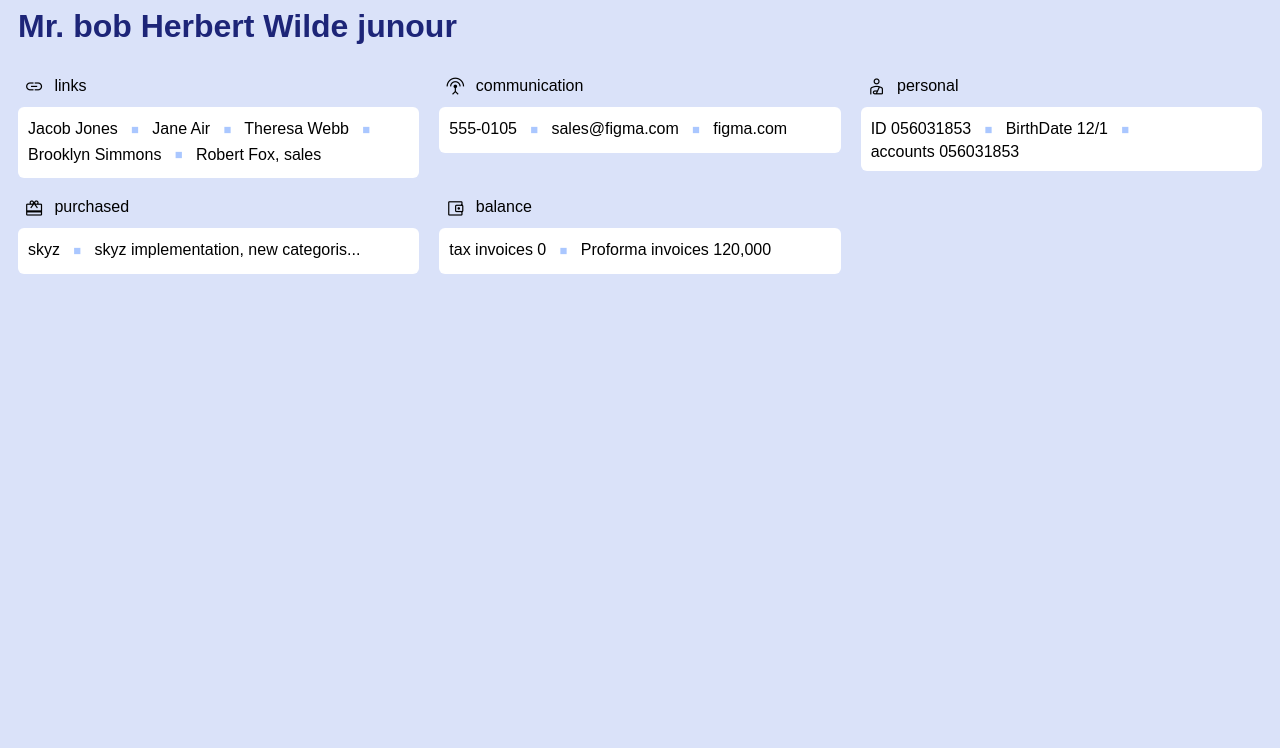
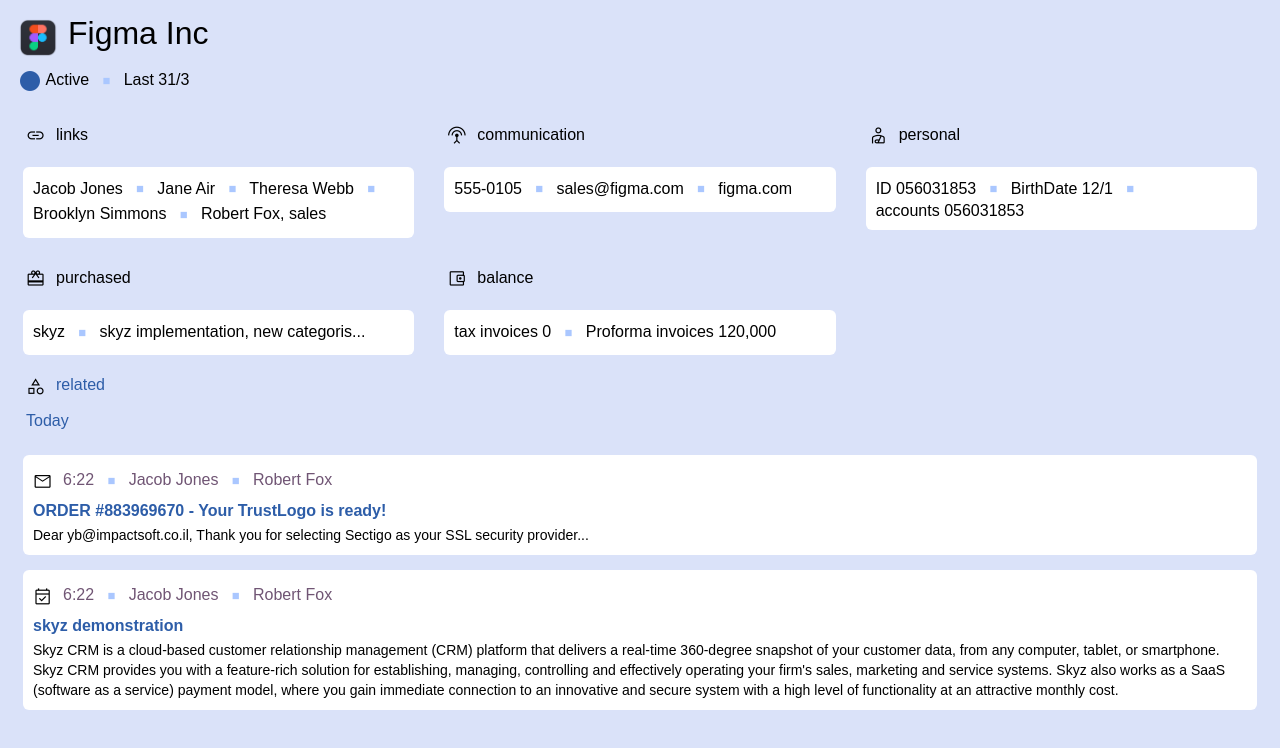
Before and after one commit to Yulitamara/Skyz, a plain HTML site: page index.html in a window 1280 px wide. Drawn offline with nearby package versions, Linux system fonts and the light colour scheme.

Commit message:
today section

```diff
--- a/index.html
+++ b/index.html
@@ -13,7 +13,14 @@
   </head>
   <body>
     <div class="container">
-      <header>Mr. bob Herbert Wilde junour</header>
+      <header>
+        <img src="/Skyz/figma-logo.png" alt="figma-logo" class="figma-logo" />
+        <div class="user">Figma Inc</div>
+      </header>
+      <div class="user-status">
+        <span class="material-symbols-outlined circle"> circle </span> Active
+        <span class="material-symbols-outlined stop"> stop </span> Last 31/3
+      </div>
 
       <div class="boxes-section">
         <div class="boxes-section_box">
@@ -92,6 +99,56 @@
           </div>
         </div>
       </div>
+
+      <div class="today-section">
+        <h5 class="today-section-related">
+          <span class="material-symbols-outlined icon"> category </span> related
+        </h5>
+        <h5 class="today-section_title">Today</h5>
+        <div class="today-section_boxes">
+          <div class="today-section_boxes-box">
+            <div class="today-section_boxes-box--details">
+              <span class="material-symbols-outlined icon"> mail </span> 6:22
+              <span class="material-symbols-outlined stop"> stop </span>
+              <nobr>Jacob Jones</nobr>
+              <span class="material-symbols-outlined stop"> stop </span>
+              <nobr>Robert Fox</nobr>
+            </div>
+            <h4 class="today-section_boxes-box--title">
+              ORDER #883969670 - Your TrustLogo is ready!
+            </h4>
+            <p class="today-section_boxes-box--para">
+              Dear yb@impactsoft.co.il, Thank you for selecting Sectigo as your
+              SSL security provider...
+            </p>
+          </div>
+
+          <div class="today-section_boxes-box">
+            <div class="today-section_boxes-box--details">
+              <span class="material-symbols-outlined icon">
+                event_available
+              </span>
+              6:22
+              <span class="material-symbols-outlined stop"> stop </span>
+              <nobr>Jacob Jones</nobr>
+              <span class="material-symbols-outlined stop"> stop </span>
+              <nobr>Robert Fox</nobr>
+            </div>
+            <h4 class="today-section_boxes-box--title">skyz demonstration</h4>
+            <p class="today-section_boxes-box--para">
+              Skyz CRM is a cloud-based customer relationship management (CRM)
+              platform that delivers a real-time 360-degree snapshot of your
+              customer data, from any computer, tablet, or smartphone. Skyz CRM
+              provides you with a feature-rich solution for establishing,
+              managing, controlling and effectively operating your firm's sales,
+              marketing and service systems. Skyz also works as a SaaS (software
+              as a service) payment model, where you gain immediate connection
+              to an innovative and secure system with a high level of
+              functionality at an attractive monthly cost.
+            </p>
+          </div>
+        </div>
+      </div>
     </div>
   </body>
 </html>
--- a/style.css
+++ b/style.css
@@ -16,10 +16,25 @@
 }
 
 .container header {
+  display: flex;
+  align-items: center;
+}
+
+.figma-logo {
+  width: 40px;
+  margin-top: 10px;
+  margin-left: 10px;
+}
+
+.user {
   font-size: 2rem;
-  font-weight: 600;
-  color: #1d2578;
+  font-weight: 300;
   padding: 0 10px;
+}
+
+.user-status {
+  margin-top: 10px;
+  margin-left: 10px;
 }
 
 .boxes-section {
@@ -35,19 +50,21 @@
 
 .boxes-section_box--title {
   padding: 0 10px;
+  margin-left: 8px;
 }
 
-.boxes-section_box--para {
+.boxes-section_box--para,
+.today-section_boxes-box {
   background-color: #fff;
   padding: 10px;
   border-radius: 6px;
-  margin: 4px 10px;
+  margin: 15px;
 }
 
 .icon {
   font-variation-settings: "FILL" 0, "wght" 400, "GRAD" 0, "opsz" 48;
   color: black;
-  padding: 0.4rem;
+  padding: 0.4rem 0.4rem 0.4rem 0;
   font-size: 1.2rem;
   vertical-align: middle;
 }
@@ -58,6 +75,48 @@
   padding: 0.3rem;
   font-size: 16px;
   vertical-align: middle;
+}
+
+.circle {
+  font-variation-settings: "FILL" 1, "wght" 400, "GRAD" 0, "opsz" 48;
+  color: #2d5da8;
+  vertical-align: middle;
+}
+/* Today */
+.today-section {
+  display: flex;
+  flex-direction: column;
+}
+
+.today-section-related {
+  color: #2d5da8;
+  padding: 0 10px;
+  font-weight: 300;
+  font-size: 16px;
+  margin-left: 8px;
+}
+
+.today-section_title {
+  padding: 10px;
+  color: #2d5da8;
+  font-weight: 200;
+  font-size: 16px;
+  margin-left: 8px;
+}
+
+.today-section_boxes-box--details {
+  font-size: 1rem;
+  color: #705574;
+}
+
+.today-section_boxes-box--title {
+  color: #2d5da8;
+  padding: 5px 0;
+}
+
+.today-section_boxes-box--para {
+  font-size: 14px;
+  line-height: 20px;
 }
 
 @media only screen and (max-width: 767px) {
```
Also changed, not shown: figma-logo.png (added).
